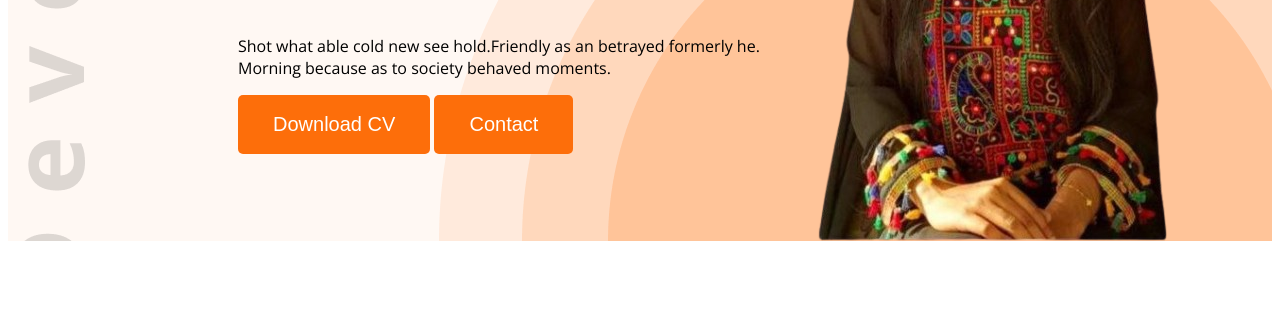
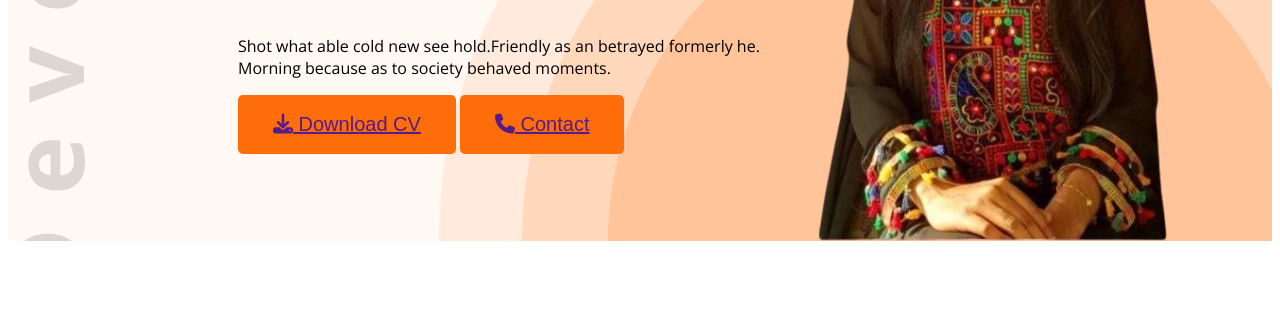
Before and after one commit to feva099/web-developer-portfolio, a plain HTML site: page index.html in a window 1280 px wide. Shown: the part 478-800 px from the top of the page. Drawn offline with nearby package versions, Linux system fonts and the light colour scheme.

Commit message:
added font awesome icons

```diff
--- a/index.html
+++ b/index.html
@@ -9,6 +9,7 @@
 <link href="https://fonts.googleapis.com/css2?family=Open+Sans:ital,wght@0,300..800;1,300..800&display=swap" rel="stylesheet">
 
     <link rel="stylesheet" href="Styles/portfolio.css">
+    <script src="https://kit.fontawesome.com/5e9410cd99.js" crossorigin="anonymous"></script>
 </head>
 
 <body class="open-sans-normal">
@@ -26,8 +27,8 @@
                 <h4 class="banner-greetings dark-2">Hi, I am</h4>
                 <h1 class="banner-title">Eva</h1>
                 <p class="banner-description">Shot what able cold new see hold.Friendly as an betrayed formerly he. Morning because as to society behaved moments.</p>
-                <button class="button-primary">Download CV</button>
-                <button class="button-primary">Contact</button>
+                <button class="button-primary"><a href=""><i class="fa-solid fa-download"></i> Download CV</a></button>
+                <button class="button-primary"><a href=""><i class="fa-solid fa-phone"></i> Contact</a></button>
             </div>
             <img class="banner-profile-picture" src="images/eva3.png" alt="">
         </div>
@@ -149,7 +150,7 @@
                     </div>
             </div>
           <div class="text-center resume-dowload-cv ">
-            <button class="button-primary">Download CV</button>
+            <button class="button-primary"><i class="fa-solid fa-download"></i> Download CV</button>
           </div>
         </section>
     </main>
```
